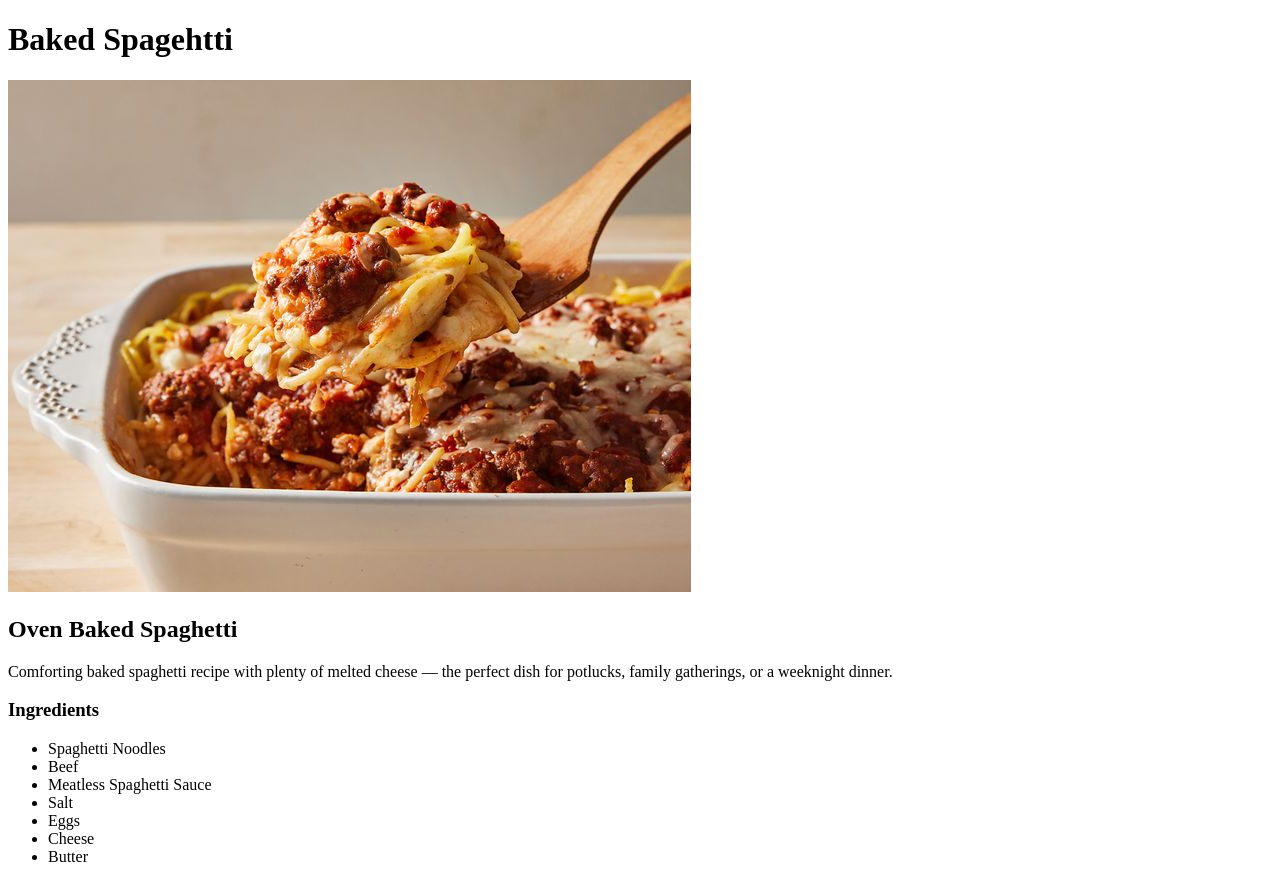
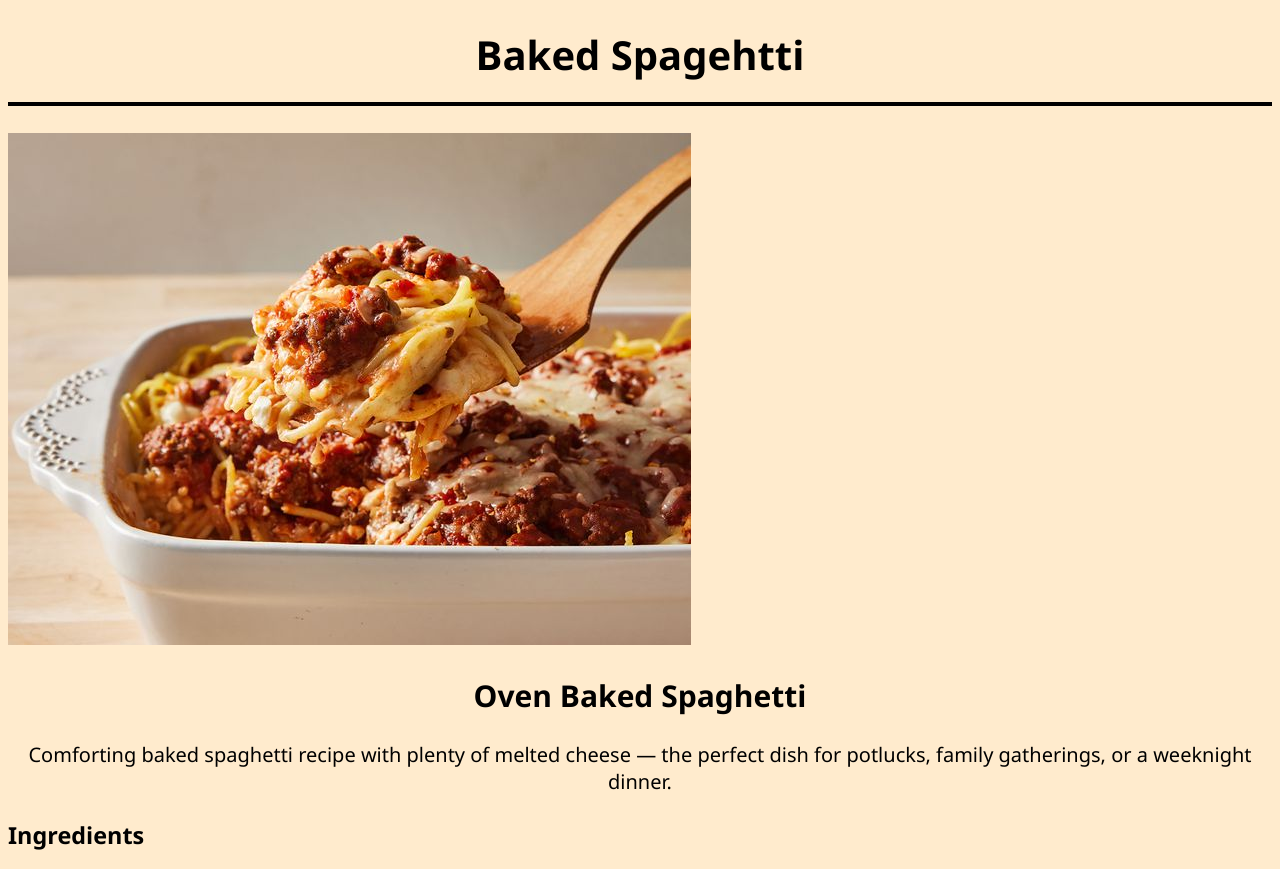
Before and after one commit to tha-dan/odin-recipes, a plain HTML site: page recipes/spaghetti.html in a window 1280 px wide. Shown: the top 869 px of the page. Drawn offline with Linux system fonts and the light colour scheme.

Commit message:
Add CSS stylesheet and styles to all pages

```diff
--- a/recipes/spaghetti.html
+++ b/recipes/spaghetti.html
@@ -3,11 +3,11 @@
   <head>
     <meta charset="UTF-8" />
     <meta name="viewport" content="width=device-width, initial-scale=1.0" />
+    <link rel="stylesheet" href="../style.css" />
     <title>Odin Foundations Project - Recipes - Baked Spaghetti</title>
   </head>
-  <body>
+  <body class="recipe">
     <h1>Baked Spagehtti</h1>
-
     <img src="images/spaghetti.jpeg" alt="Baked Spaghetti" />
     <h2>Oven Baked Spaghetti</h2>
     <p>
--- /dev/null
+++ b/style.css
@@ -0,0 +1,25 @@
+body {
+  background-color: blanchedalmond;
+  font-family: "Segoe UI", Tahoma, Geneva, Verdana, sans-serif;
+  font-size: 20px;
+}
+
+body.recipe p,
+body.recipe h1,
+body.recipe h2 {
+  text-align: center;
+}
+
+body.recipe h1 {
+  border-bottom: 4px solid black;
+  padding-bottom: 20px;
+}
+
+a {
+  color: rgb(106, 0, 0);
+  text-decoration: none;
+}
+
+li {
+  margin: 10px;
+}
```
Also changed, not shown: index.html (+1 -0 lines), recipes/burger.html (+2 -1 lines), recipes/pizza.html (+1 -1 lines).
